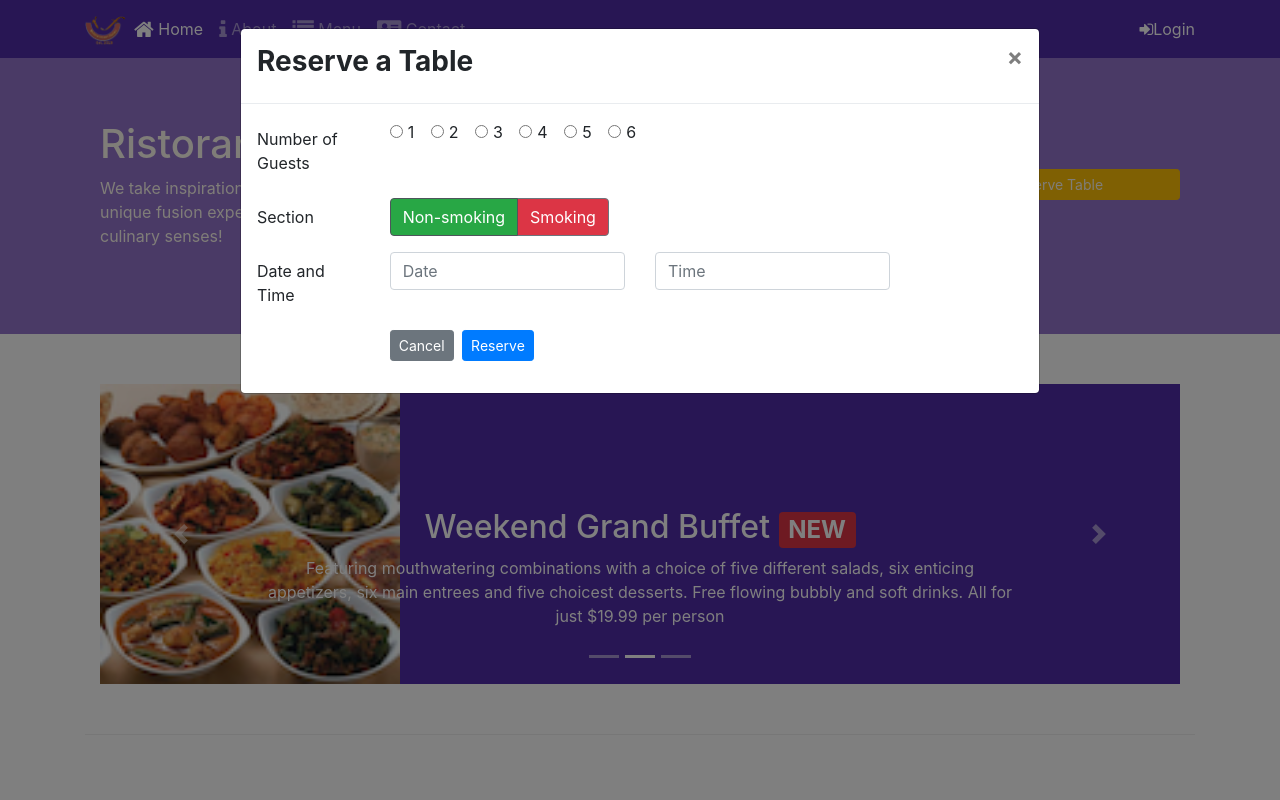
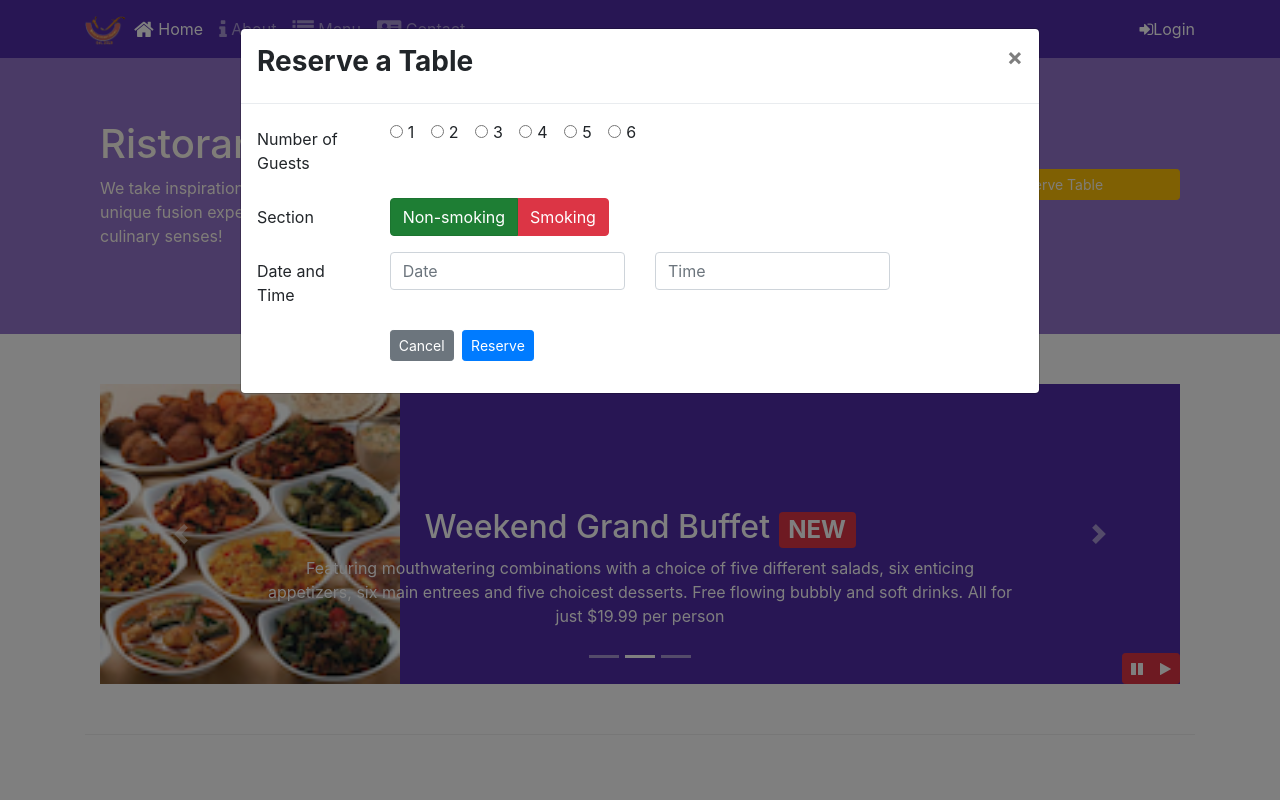
Before and after one commit to nico-ui/IntroBootstrapCoursea, a website: page index.html in a window 1280 px wide. Both pictures are taken after a click on the link "Reserve Table". Shown: the top 800 px of the page. Drawn offline with nearby package versions, Linux system fonts and the light colour scheme.

Commit message:
Bootstrap JQuery

```diff
--- a/css/style.css
+++ b/css/style.css
@@ -66,3 +66,9 @@ body{
     left: 0;
     min-height: 300px;
 }
+
+#carouselButton{
+	right: 0px;
+	position: absolute;
+	bottom: 0px;
+}
--- a/index.html
+++ b/index.html
@@ -151,10 +151,10 @@
               <label for="section" class="col-md-2 col-form-label">Section</label>
               <div class="col-11 col-sm-11 col-md-4">
                 <div class="btn-group btn-group-toggle" data-toggle="buttons">
-                  <label class="btn btn-secondary active bg-success">
+                  <label class="btn btn-secondary active btn-success">
                     <input type="radio" name="options" id="option1" autocomplete="off" checked> Non-smoking
                   </label>
-                  <label class="btn btn-secondary bg-danger">
+                  <label class="btn btn-secondary btn-danger">
                     <input type="radio" name="options" id="option2" autocomplete="off"> Smoking
                   </label>
                 </div>
@@ -234,6 +234,15 @@
             <a class="carousel-control-next" href="#mycarousel" role="button" data-slide="next">
               <span class="carousel-control-next-icon"></span>
             </a>
+            <!-- Adding btn pause and btn play -->
+            <div class="btn-group" id="carouselButton">
+              <div class="btn btn-danger btn-sm" id="carousel-pause">
+                <span class="fa fa-pause"></span>
+              </div>
+              <div class="btn btn-danger btn-sm" id="carousel-play">
+                <span class="fa fa-play"></span>
+              </div>
+            </div>
           </div>
         </div>
       </div>
@@ -342,7 +351,15 @@
   <script src="node_modules/bootstrap/dist/js/bootstrap.min.js"></script>
   <script>
     $(document).ready(function() {
-      $('[data-toggle="tooltip"]').tooltip();
+      $("#mycarousel").carousel({
+        interval: 2000
+      });
+      $("#carousel-pause").click(function() {
+        $("#mycarousel").carousel('pause');
+      });
+      $("#carousel-play").click(function() {
+        $("#mycarousel").carousel('cycle');
+      });
     });
   </script>
 
```
